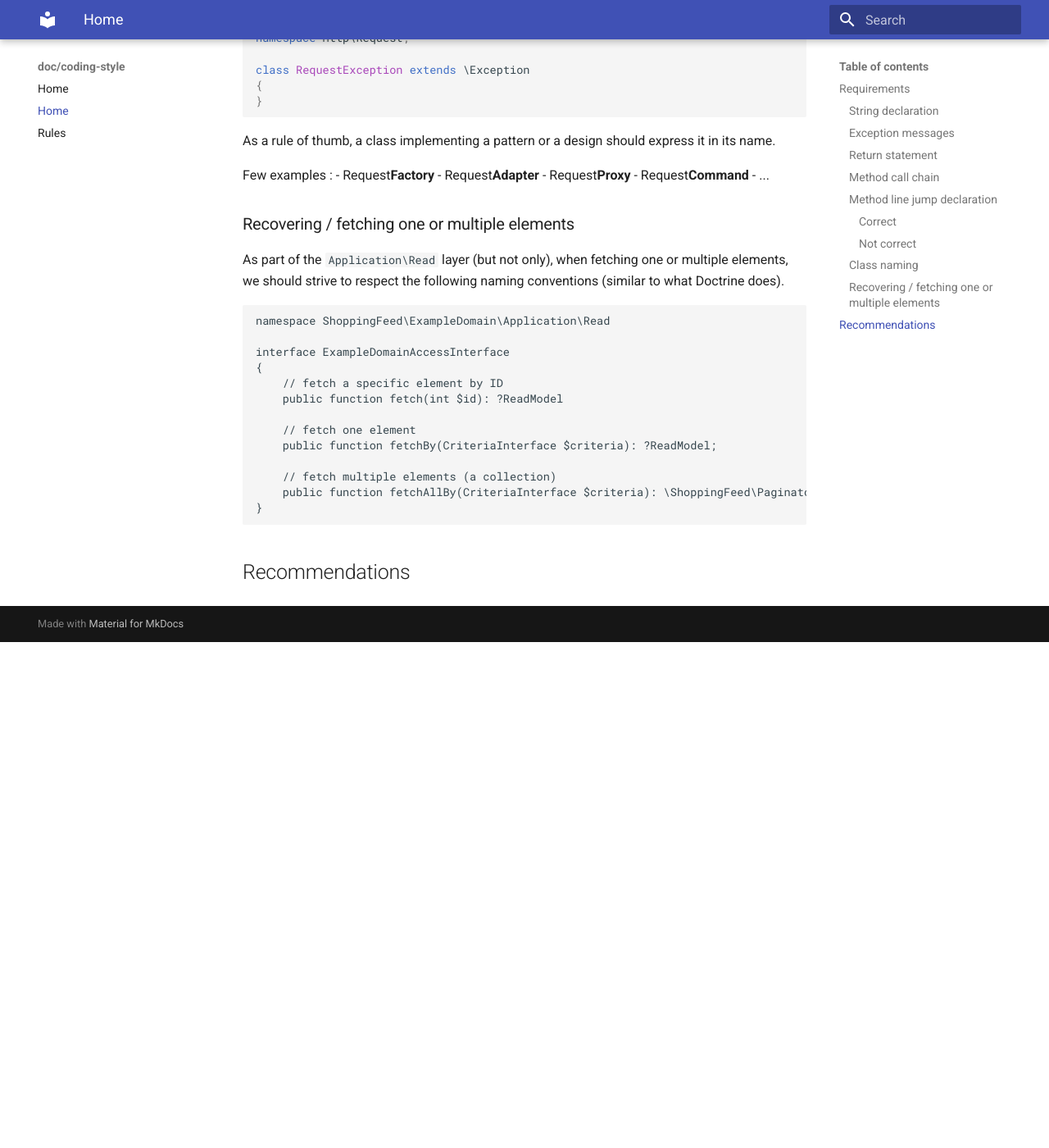
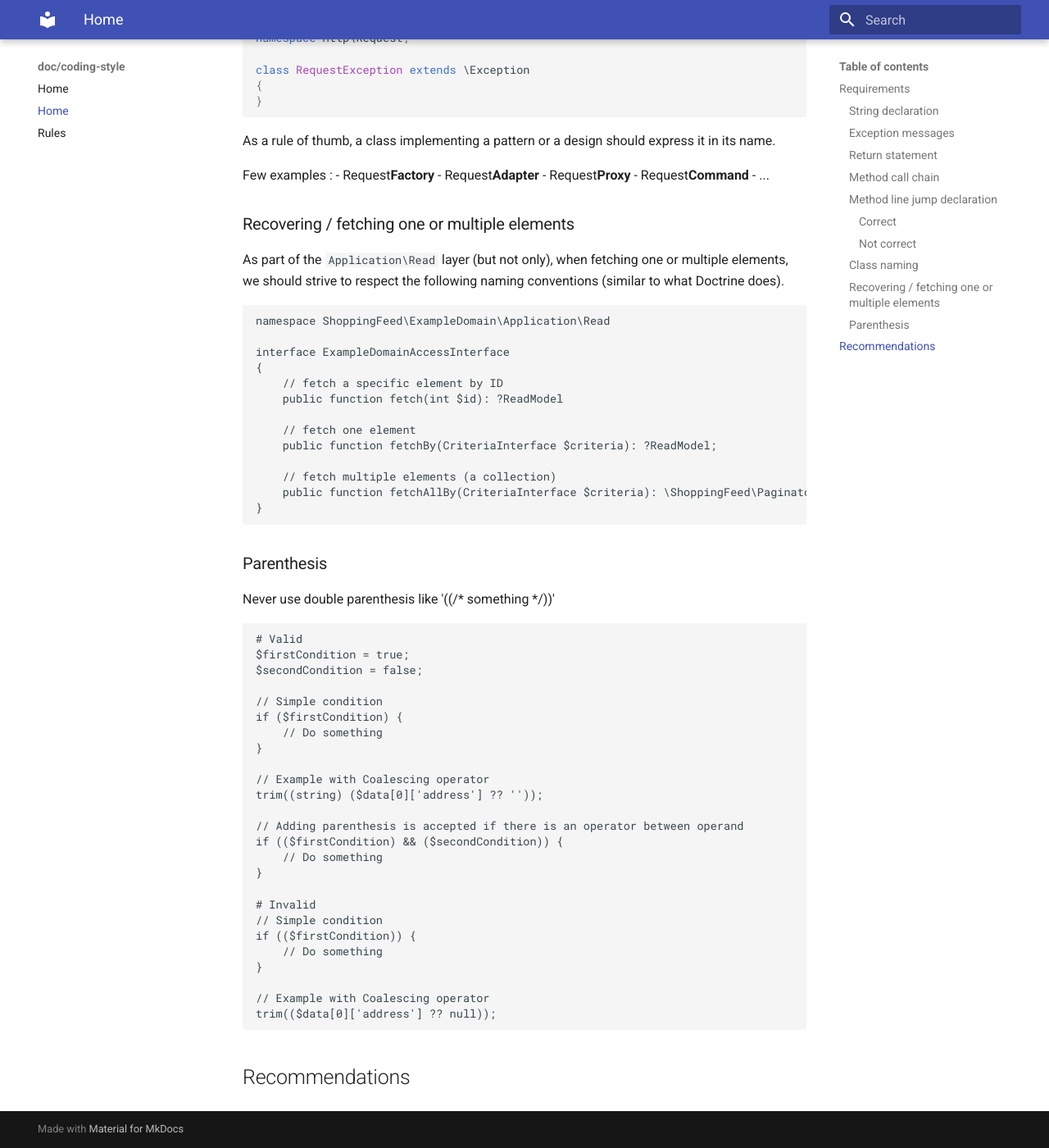
Before and after one commit to shoppingflux/coding-style-php, an MkDocs documentation site: the page built from docs/style.md, in a window 1280 px wide and 1400 px high, scrolled down 3007 px. Shown: the whole window at 82% size. Built offline with MkDocs 1.6.1 and Material for MkDocs 9.7.7, drawn with Linux system fonts in a browser that asks for light colours; before the commit the page ends 3790 px from its top, so only the background shows below that.

Commit message:
Add preconisation for double parenthesis

````diff
--- a/docs/style.md
+++ b/docs/style.md
@@ -183,4 +183,36 @@ interface ExampleDomainAccessInterface
 }
 ```
 
+### Parenthesis
+
+Never use double parenthesis like '((/* something */))'
+
+```php
+# Valid
+$firstCondition = true;
+$secondCondition = false;
+
+// Simple condition
+if ($firstCondition) {
+    // Do something
+}
+
+// Example with Coalescing operator
+trim((string) ($data[0]['address'] ?? ''));
+
+// Adding parenthesis is accepted if there is an operator between operand
+if (($firstCondition) && ($secondCondition)) {
+    // Do something
+}
+
+# Invalid
+// Simple condition
+if (($firstCondition)) {
+    // Do something
+}
+
+// Example with Coalescing operator
+trim(($data[0]['address'] ?? null));
+```
+
 ## Recommendations
````
